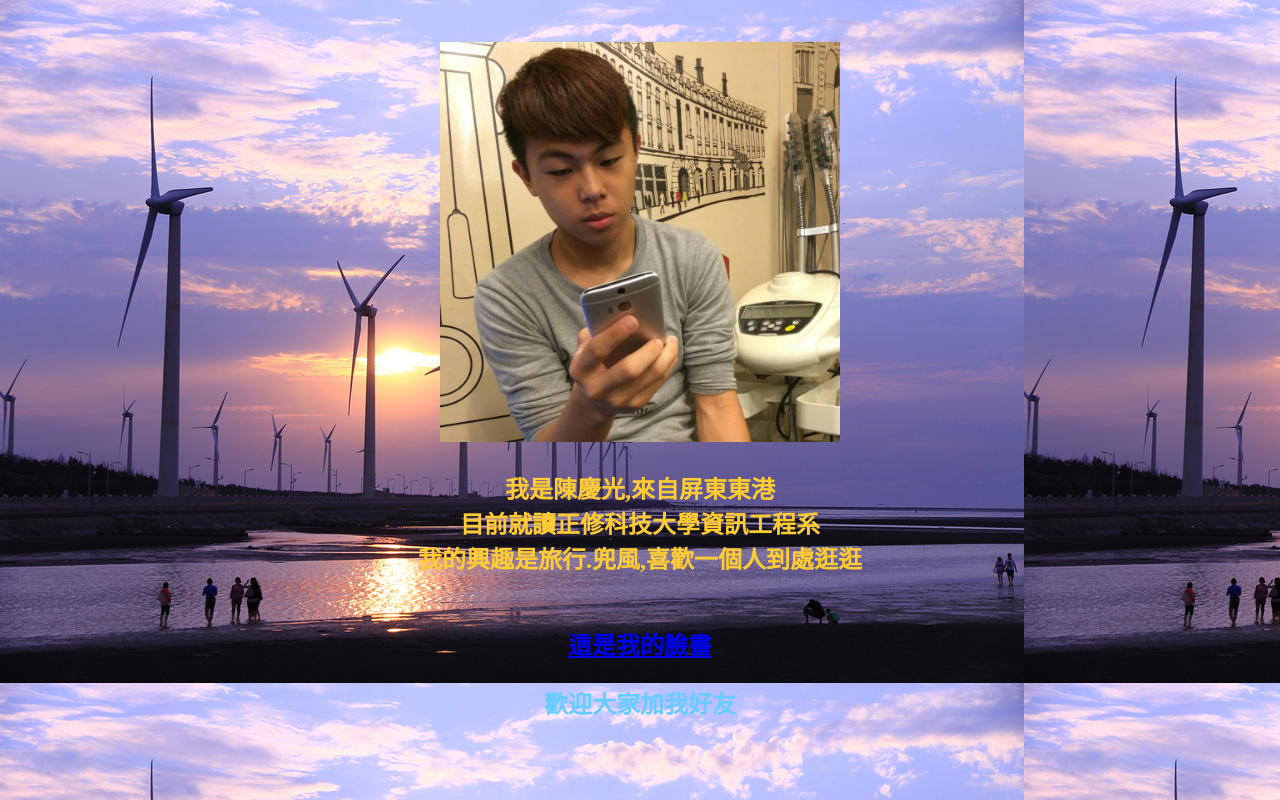
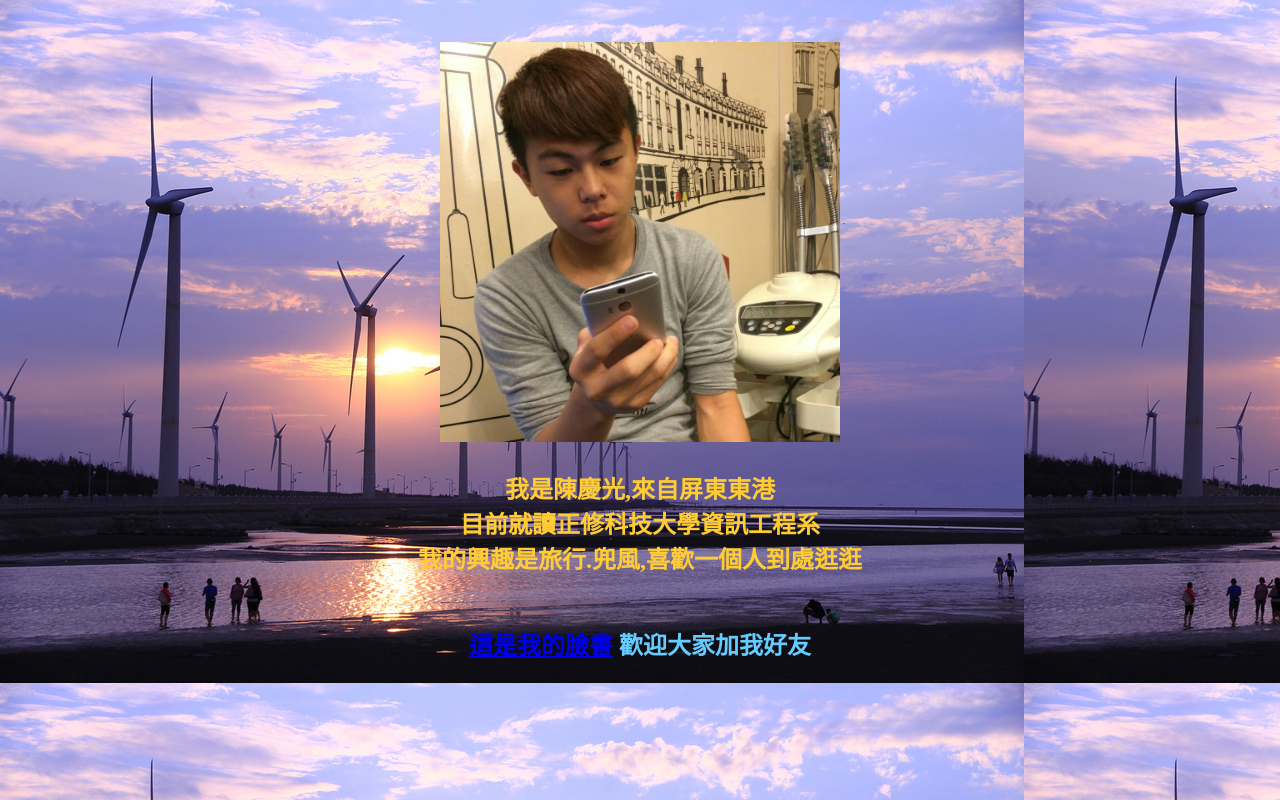
Before and after one commit to k40418165/k40418165.github.io, a plain HTML site: page index.html in a window 1280 px wide. Drawn offline with Linux system fonts and the light colour scheme.

Commit message:
Update index.html

```diff
--- a/index.html
+++ b/index.html
@@ -17,9 +17,8 @@
    我的興趣是旅行.兜風,喜歡一個人到處逛逛
    <br>
    <br>
-   <h2><p align="center"><font face="標楷體"><a href="https://www.facebook.com/chen.q.guang.1">這是我的臉書</a></font></p></h2>
-  <h2><p align="center" class="animated zoomIn">
-   <font face="標楷體" color="#66CCFF">歡迎大家加我好友
+   <h2><p align="center"><font face="標楷體"><a href="https://www.facebook.com/chen.q.guang.1">這是我的臉書</a>
+   <font color="#66CCFF">歡迎大家加我好友</font></p></h2>
      </p>
    </h2>
    </section>
```
